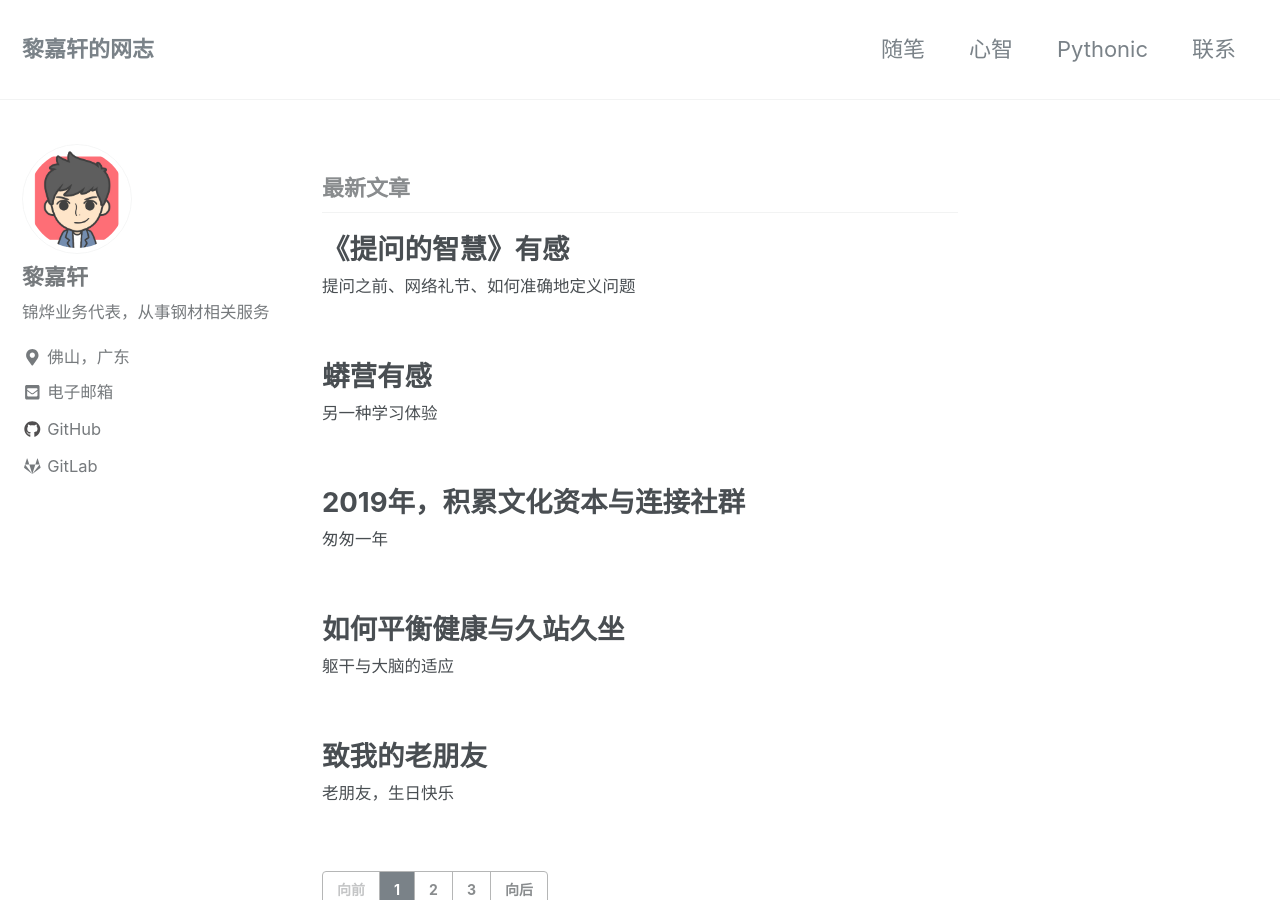
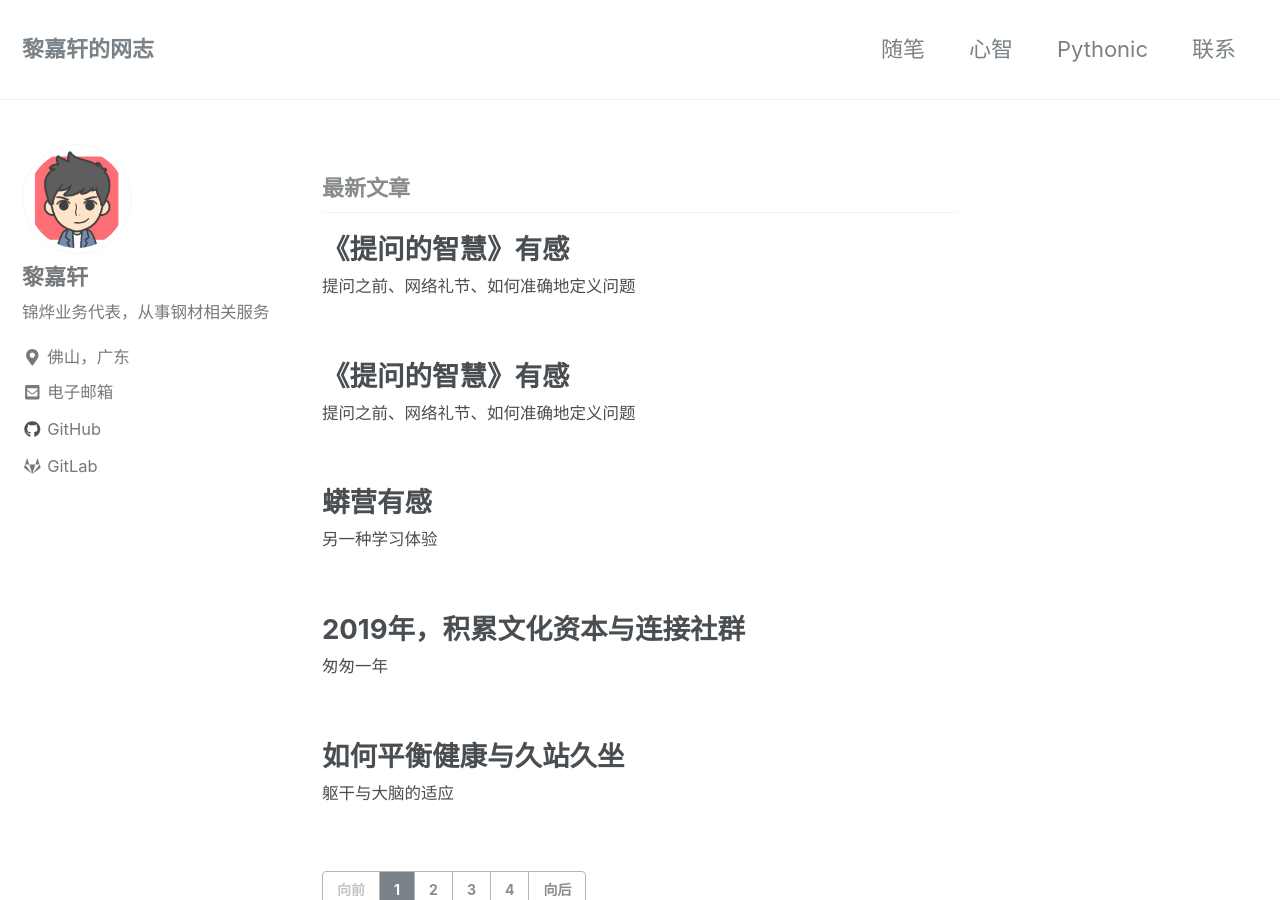
Before and after one commit to xuan18/xuan18backup.github.io, a Jekyll site: the page built from index.html, in a window 1280 px wide and 900 px high. Built offline with Jekyll 4.4.1, drawn with Linux system fonts in a browser that asks for light colours; nearby versions of some CDN libraries; the list of posts is cut into pages by our own code; part of the change alters nothing that is shown.

```diff
--- a/_config.yml
+++ b/_config.yml
@@ -136,7 +136,10 @@ author:
   weibo            :
   xing             :
   youtube          : # "https://youtube.com/c/MichaelRoseDesign"
-  music.163        : https://music.163.com/playlist?id=32553368&userid=39481004
+  links:
+    - label: "网易云音乐"
+      icon: "fas fa-music"
+      url: "https://music.163.com/playlist?id=32553368&userid=39481004"
 
 
 # Reading Files
--- /dev/null
+++ b/_posts/pythonic/2019-08-04-the-reflection-of-the-wisdom-of-questioning.md
@@ -0,0 +1,63 @@
+---
+title: 《提问的智慧》有感
+excerpt: 提问之前、网络礼节、如何准确地定义问题
+category: essay
+---
+
+互联网普及，部分问题能在网上得到准确答案，例如一般编程和生活常识的问题。进一步地，如何提高获取这些问题答案的速度和准确度？黑客社区流传已广的[《提问的智慧》](https://github.com/DebugUself/How-To-Ask-Questions-The-Smart-Way/blob/master/README-zh_CN.md#%E5%A5%BD%E9%97%AE%E9%A2%98%E4%B8%8E%E8%A0%A2%E9%97%AE%E9%A2%98)能帮助你。以下是我感触颇深的几点：
+
+## 提问之前
+
+《提问的智慧》一开始并没有直接告诉你问题的答案在哪里，而是列出提问之前需要做些什么，
+
+> 在你准备要通过电子邮件、新闻群组或者聊天室提出技术问题前，请先做到以下事情：
+>
+> 1. 尝试在你准备提问的论坛的旧文章中搜索答案。
+> 2. 尝试上网搜索以找到答案。
+> 3. 尝试阅读手册以找到答案。
+> 4. 尝试阅读常见问题文件（FAQ）以找到答案。
+> 5. 尝试自己检查或试验以找到答案
+> 6. 向你身边的强者朋友打听以找到答案。
+> 7. 如果你是程序开发者，请尝试阅读源代码以找到答案。
+
+为何如此？在我看来，这考虑到，**互联网信息是可复用**。因为你的问题很大可能早已被其他人提问了且已有答案，重新提问只能被别人重复浏览相同的问题并忽略，而自己却等待别人的回复，浪费时间。而更有效的方法是，自己先动手看是否能寻找到已有答案，这是尊重别人也是尊重自己的时间。即便最后未能找到心仪的答案，建立起有效寻找答案的方法也是莫大裨益。
+
+## 注意网络社交礼节
+
+不同于亲身会面，互联网中的你我有着物理阻隔，我们只能通过文字、图片等进行交流，而缺少了语气、表情等交流要素，想要准确快速地理解对方变得困难一些。例如，你有一个重要且紧急的问题想要请教，为了表达对问题的紧迫程度，你在问题标题上加上了「紧急」二字。但如此而为，非但不能快速解决问题，而且会被别人习惯性地忽略，因为在别人看来，有着「紧急」二字的标题是无礼而自私的，这是企图引起关注的行为，别人更愿意去解决对彼此有得益，而不是那些有吸引眼球只对提问者重要的问题。当然，这只是众多错误的冰山一角，注意好网路社交礼节，才更有可能得到好的交流。
+
+## 准确地定义问题
+
+对如何提出一个好问题，《提问的智慧》只用例子粗略地说明，但我认为这非常重要。
+
+想要通过提问来获取答案，首先得学会怎样准确地定义一个问题。没有一个被准确定义的问题，想要得到答案是不可能的。
+
+用一次python课程同学提出的一个问题作说明，是最好不过了。他的问题是：「[如何找到高质量的包？](https://gitlab.com/101camp/1py/tasks/issues/74)」
+
+他一开始的设想是，能否找到一个对包进行评测的地方，以此能了解此包质量的高低。他找到了 [Libraries.io](https://libraries.io/) 这样一个对包进行评分的网站，用户可根据 source-rank、most-used 等进行排名以便选择。下一步，假如他找到了排名第一的包，他得花费多少学习这个包的精力呢？设想一下可能的结果：学习这个包所花费的精力实在太多了，最后发现想要解决的问题却毫无进展。如此，这样的结果是不期的，为何在解决实际问题时候，所谓「评分高」的包，所谓「高质量」的包反而没有帮助呢？
+
+- 所谓「高质量」是否真的代表高质量呢？
+- 高质量是对什么而言？
+- 如果没有划定范围，是否存在一种高质量的包对所有问题都适用？
+
+答案是肯定的，不存在一种高质量的包对所有问题都适用，一个包只能对特定范围的问题有帮助，也可能存在另外一包对此范围的问题为最优解。高质量就意味着最优解，但这对什么而言？「如何找到高质量的包？」并没有说明问题的范围，所谓的「高质量」也就不存在了，解决问题也就无从谈起，所以， 提问之前，准确地定义问题，就是获取答案不可或缺的一步。
+
+如果下次遇到问题，如何避免犯同样的错误——没有划定范围？
+
+答案是西方用于分析问题方法的总结—— 5W2H [[1]](https://baike.baidu.com/item/5W2H%E5%88%86%E6%9E%90%E6%B3%95/8111597?fromtitle=5W2H&fromid=17202456)  [[2]](https://wiki.mbalib.com/wiki/5W2H%E5%88%86%E6%9E%90%E6%B3%95)，when（何时），where（何地），who（何人），why（何因），what（何事），how（怎样），how much（多少）。
+
+- when（何时）：什么时候出现此问题
+- where（何地）：什么地方出现这个问题
+- who（何人）：谁是提问者，提问者的背景是什么，应该向谁提问，回答者的背景是什么
+- why（何因）：为何要提出这个问题和涉及的事物
+- what（何事）：问题涉及什么事情，涉及的事物含义是什么
+- how（怎样）：如何解决，有何方法
+- how much（多少）：怎么才算解决，什么程度
+
+如此，问题被框定在何时和何地等要素内，当然，此范围可进一步细化，但问题总体清晰不少，结合众多要素，找到答案也指日可待了。
+
+## logs
+
+2019-8-4：init
+
+2019-10-25：5W2H instead of 5W1H
```
